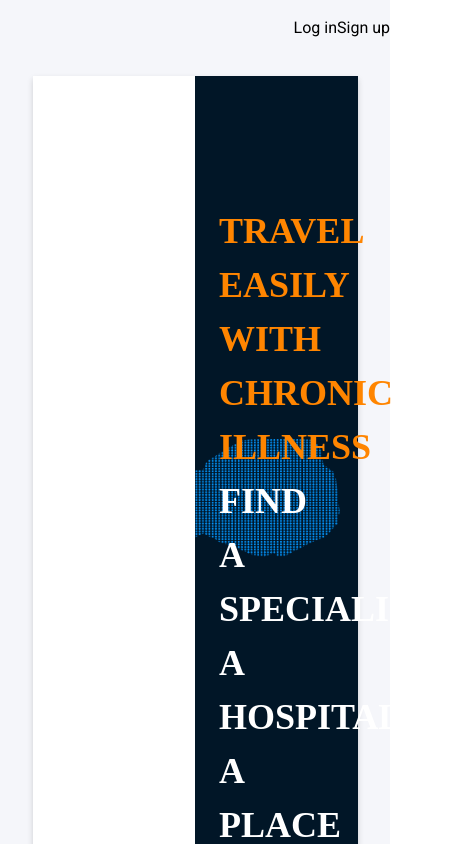
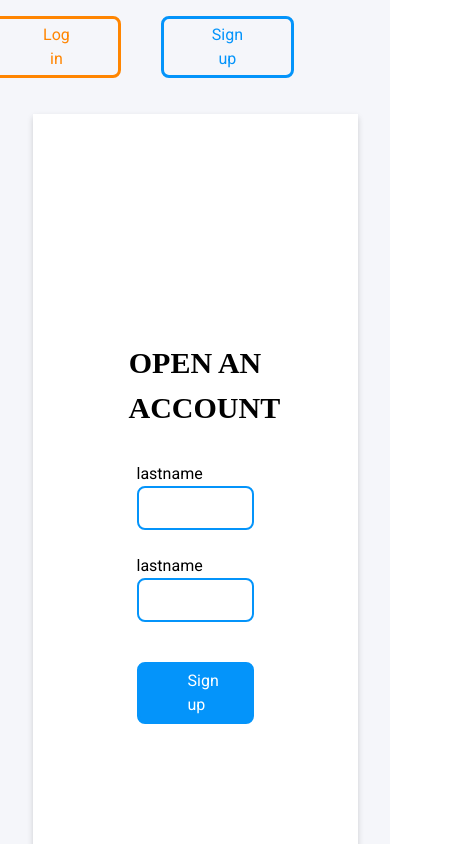
Before and after one commit to nekocheik/I_need_v2, a React (Create React App) app: page / in a window 390 px wide. Shown: the top 844 px of the page, 467 px wide, since content can reach past the window. Built offline with nearby package versions, Linux system fonts and the light colour scheme.

Commit message:
finish hook and embed page singin
add componnet Input and library hook form

```diff
--- a/package.json
+++ b/package.json
@@ -8,6 +8,7 @@
     "@testing-library/user-event": "^7.1.2",
     "react": "^16.13.1",
     "react-dom": "^16.13.1",
+    "react-hook-form": "^5.7.2",
     "react-router-dom": "^5.1.2",
     "react-scripts": "3.4.1"
   },
--- a/src/components/atoms/AButton.jsx
+++ b/src/components/atoms/AButton.jsx
@@ -3,7 +3,7 @@ import useStyleGuild from "../../customHooks/useStyleGuild";
 
 const AButton = ({
   children,
-  classCss,
+  classCss = "",
   color = "primary",
   full,
   empty = true,
@@ -17,25 +17,18 @@ const AButton = ({
     },
     full: {
       state: full || null,
-      style: `bg-${color} ddfas text-${color}`,
+      style: `bg-${color}-color text-white`,
     },
-    active: "naruto",
   });
 
   useEffect(() => {
-    console.log(classTw);
-  }, classTw);
+    if (full) {
+      styleGuild.add("full");
+      styleGuild.remove("empty");
+    }
+  }, [full]);
 
-  return (
-    <button
-      className={classTw}
-      onClick={() => {
-        styleGuild("addState", "empty");
-      }}
-    >
-      {children}
-    </button>
-  );
+  return <button className={classTw}>{children}</button>;
 };
 
 export default AButton;
--- a/src/components/layouts/CatchPhrase.jsx
+++ b/src/components/layouts/CatchPhrase.jsx
@@ -11,7 +11,7 @@ const catchPhrase = () => {
         backgroundPositionX: "-50px",
         backgroundPositionY: "center",
       }}
-      className="text-4xl font-Assistant font-semibold text-left p-6 py-32 uppercase m-auto h-screen items-stretch w-1/2 bg-tertiaire-color"
+      className="hidden lg:block flex-shrink-0 text-4xl font-Assistant font-semibold text-left p-6 py-32 uppercase m-auto h-screen items-stretch w-1/2 bg-tertiaire-color"
     >
       <h1 className="text-secondary-color">
         Travel easily with chronic illness{" "}
--- /dev/null
+++ b/src/components/molecules/MInput.jsx
@@ -0,0 +1,18 @@
+import React from "react";
+import useStyleGuild from "../../customHooks/useStyleGuild";
+
+const AInput = ({ name, ref, children }) => {
+  return (
+    <div className="flex flex-col justify-start w-full mt-6">
+      <label className="text-left">{name}</label>
+      <input
+        className="border-2 py-2 pl-3 font-semibold rounded-lg border-primary-color  w-full"
+        name={name}
+        ref={ref}
+      />
+      {children}
+    </div>
+  );
+};
+
+export default AInput;
--- a/src/customHooks/useStyleGuild.jsx
+++ b/src/customHooks/useStyleGuild.jsx
@@ -1,8 +1,9 @@
 import toCss from "../mixin/taillwindConver.js";
 import { useState, useEffect } from "react";
 
-export default function (objectStyle = {}) {
-  Object.entries(objectStyle).reduce((a, [currentKey, currentVal]) => {
+export default function (fallbackValue) {
+  const [_valDefault, _setValDefault] = useState(
+    Object.entries(fallbackValue).reduce((a, [currentKey, currentVal]) => {
       let value =
         a && a[1]
           ? {
@@ -13,36 +14,53 @@ export default function (objectStyle = {}) {
             }
           : a;
       value[currentKey] = {
-      state: currentVal.state || currentVal.state === undefined ? true : false,
+        state:
+          currentVal.state || currentVal.state === undefined ? true : false,
         style: currentVal.style || currentVal,
       };
       return value;
-  });
+    })
+  );
 
-  const _setVal = () => {
-    return toCss(
-      ...Object.entries(val)
+  const [_val, _setVal] = useState();
+
+  useEffect(() => {
+    _setVal(
+      toCss(
+        ...Object.entries(_valDefault)
           .map(([key, val]) => (val.state ? val.style : false))
           .filter((val) => val)
+      )
     );
+    console.log(_valDefault);
+  }, [_valDefault]);
+
+  return [
+    _val,
+    {
+      push: (stateName, classNames) => {
+        let memo = _valDefault;
+        memo[stateName] = {
+          state: classNames.state ? classNames.state : false,
+          style: classNames.style ? classNames.style : classNames,
         };
-
-  function addState(currentKey) {
-    let memo = val;
-    memo[currentKey].state = true;
-    console.log(memo);
-    setVal(memo);
+        _setValDefault(memo);
+      },
+      add: (styleName) => {
+        let memo = Object.assign({}, _valDefault);
+        memo[styleName].state = true;
+        _setValDefault(memo);
+      },
+      remove: (styleName) => {
+        let memo = Object.assign({}, _valDefault);
+        memo[styleName].state = false;
+        _setValDefault(memo);
+      },
+      toogle: (styleName) => {
+        let memo = Object.assign({}, _valDefault);
+        memo[styleName].state = memo[styleName].state ? false : true;
+        _setValDefault(memo);
+      },
+    },
+  ];
 }
-
-  function action(action, playload) {
-    switch (action) {
-      case "addState":
-        addState(playload);
-        break;
-
-      default:
-    }
-  }
-
-  return [_setVal, action];
-}
--- a/src/views/SingIN.jsx
+++ b/src/views/SingIN.jsx
@@ -1,10 +1,37 @@
 import React from "react";
 import PageWrap from "../components/layouts/PageWrap";
 import CatchPhrase from "../components/layouts/CatchPhrase";
+import { useForm } from "react-hook-form";
+import Input from "../components/molecules/MInput";
+import AButton from "../components/atoms/AButton";
+
 const SingIn = () => {
+  const { register, handleSubmit, errors } = useForm();
+  const onSubmit = (data) => {
+    console.log(data);
+  };
+
   return (
-    <div className="flex w-full flex-row min-h-screen">
-      <div id="form_singUp" className="w-1/2"></div>
+    <div className="flex flex-row w-full min-h-screen">
+      <div
+        id="form_singUp"
+        className="flex flex-col justify-center w-full px-24"
+      >
+        <p className="text-3xl font-bold font-Assistant">OPEN AN ACCOUNT</p>
+        <form className="w-full p-2" onSubmit={handleSubmit(onSubmit)}>
+          <Input name="lastname" ref={register({ required: true })}>
+            {errors.lastname && "Last name is required."}
+          </Input>
+          <Input name="lastname" ref={register({ required: true })}>
+            {errors.lastname && "Last name is required."}
+          </Input>
+          <span className="mt-10 block">
+            <AButton classCss="w-full" className="my-8" full={true}>
+              Sign up
+            </AButton>
+          </span>
+        </form>
+      </div>
       <CatchPhrase />
     </div>
   );
```
Also changed, not shown: 1 other file (tests, documents, lock files or other folders). Lines whose indentation alone changed are shown as unchanged.
